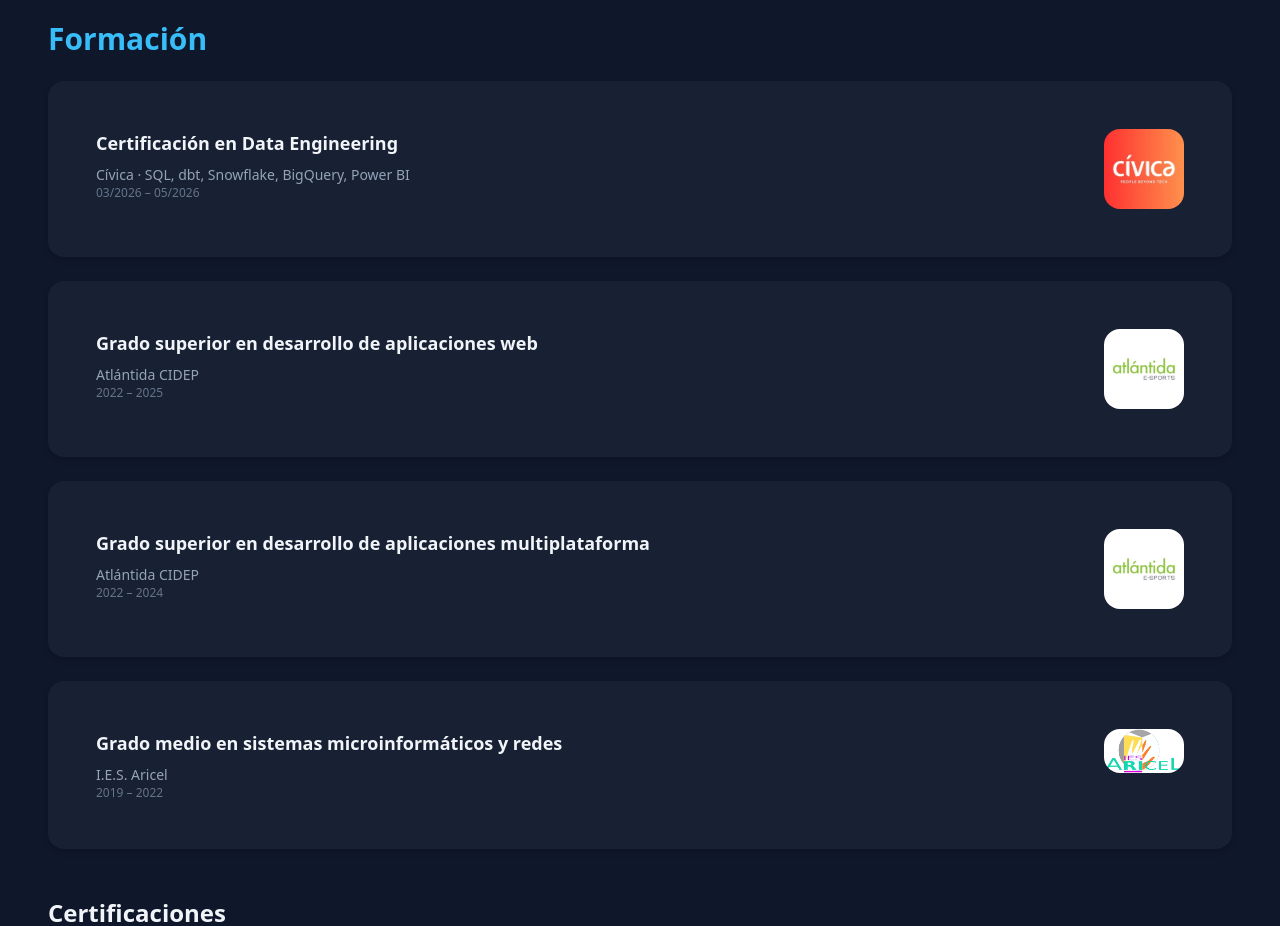
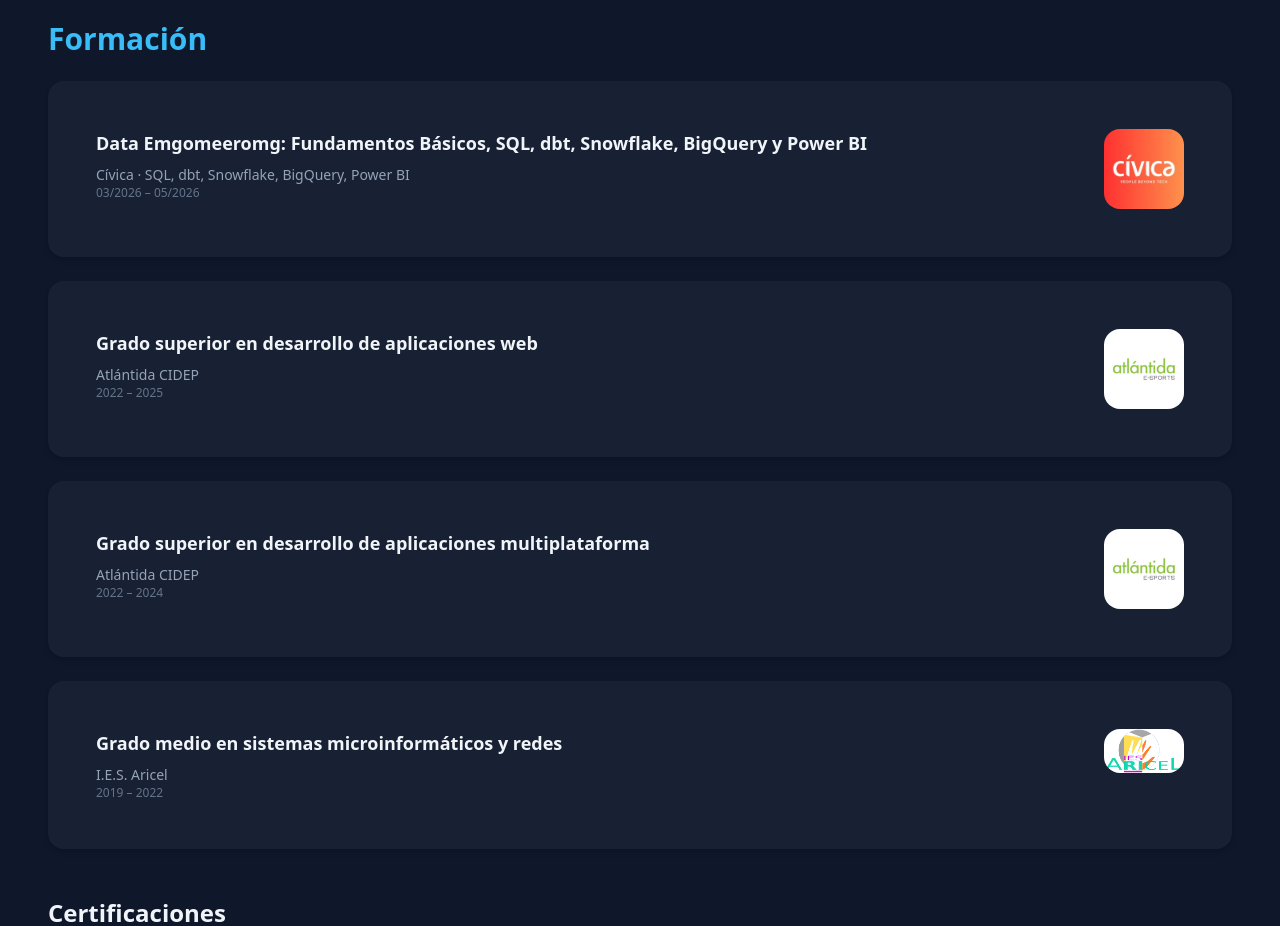
Before and after one commit to JaimeMGR/Jaime-Molina-Granados, a React (Vite) app: page / in a window 1280 px wide. Shown: the part 3380-4306 px from the top of the page. Built offline with nearby package versions, Linux system fonts and the light colour scheme.

Commit message:
Fixes and adding english level

```diff
--- a/src/App.jsx
+++ b/src/App.jsx
@@ -84,7 +84,7 @@ const data = {
     ],
     education: [
       {
-        title: "Certificación en Data Engineering",
+        title: "Data Emgomeeromg: Fundamentos Básicos, SQL, dbt, Snowflake, BigQuery y Power BI",
         org: "Cívica · SQL, dbt, Snowflake, BigQuery, Power BI",
         dates: "03/2026 – 05/2026",
         image: "proyectos/civica.png",
@@ -431,7 +431,7 @@ const data = {
     ],
     education: [
       {
-        title: "Data Engineering Certification",
+        title: "Data Engineering: Basic fundamentals, SQL, dbt, Snowflake, BigQuery and Power BI",
         org: "Cívica · SQL, dbt, Snowflake, BigQuery, Power BI",
         dates: "03/2026 – 05/2026",
         image: "proyectos/civica.png",
```
Also changed, not shown: 2 other files (tests, documents, lock files or other folders).
